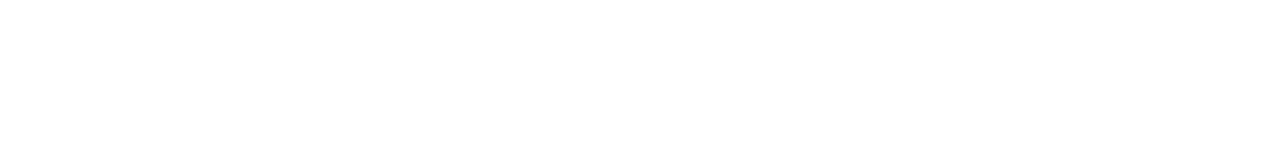
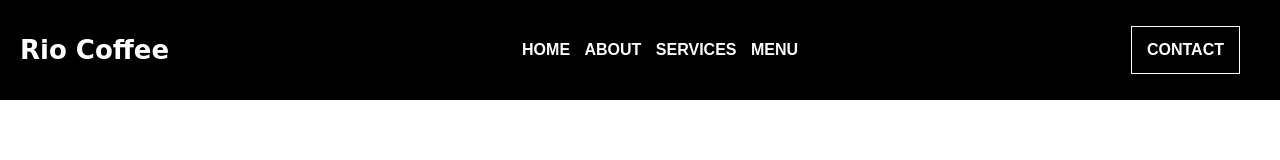
Before and after one commit to ikachinskaya/HTML-CSS-Flex-navigation, a plain HTML site: page index.html in a window 1280 px wide. Drawn offline with Linux system fonts and the light colour scheme.

Commit message:
Add header

```diff
--- a/assets/css/style.css
+++ b/assets/css/style.css
@@ -0,0 +1,44 @@
+* {
+  box-sizing: border-box;
+  margin: 0;
+  padding: 0;
+}
+.header {
+  display: flex;
+  justify-content: space-between;
+  align-items: center;
+  flex-wrap: wrap;
+  font-family: Arial, Helvetica, sans-serif;
+  font-weight: bold;
+  background-color: black;
+  color: white;
+  min-height: 100px;
+}
+.logo {
+  font-family: cursive;
+  font-size: 26px;
+  margin: 20px;
+}
+.navigation-list-item,
+.contacts {
+  text-transform: uppercase;
+}
+.navigation-list-item:first-child {
+  margin-left: 20px;
+}
+
+.navigation-list-item {
+  display: inline-block;
+  margin-left: 10px;
+}
+.navigation-list-link,
+.contacts {
+  color: inherit;
+  text-decoration: none;
+}
+
+.contacts {
+  padding: 15px;
+  border: 1px solid white;
+  margin: 15px 40px 15px 20px;
+}
--- a/index.html
+++ b/index.html
@@ -8,5 +8,26 @@
     <link rel="stylesheet" href="./assets/css/style.css" />
     <title>Flex-navigation</title>
   </head>
-  <body></body>
+  <body>
+    <header class="header">
+      <h1 class="logo">Rio Coffee</h1>
+      <nav class="navigation-list">
+        <ul>
+          <li class="navigation-list-item">
+            <a class="navigation-list-link" href="#">home</a>
+          </li>
+          <li class="navigation-list-item">
+            <a class="navigation-list-link" href="#">about</a>
+          </li>
+          <li class="navigation-list-item">
+            <a class="navigation-list-link" href="#">services</a>
+          </li>
+          <li class="navigation-list-item">
+            <a class="navigation-list-link" href="#">menu</a>
+          </li>
+        </ul>
+      </nav>
+      <a class="contacts" href="#">contact</a>
+    </header>
+  </body>
 </html>
```
